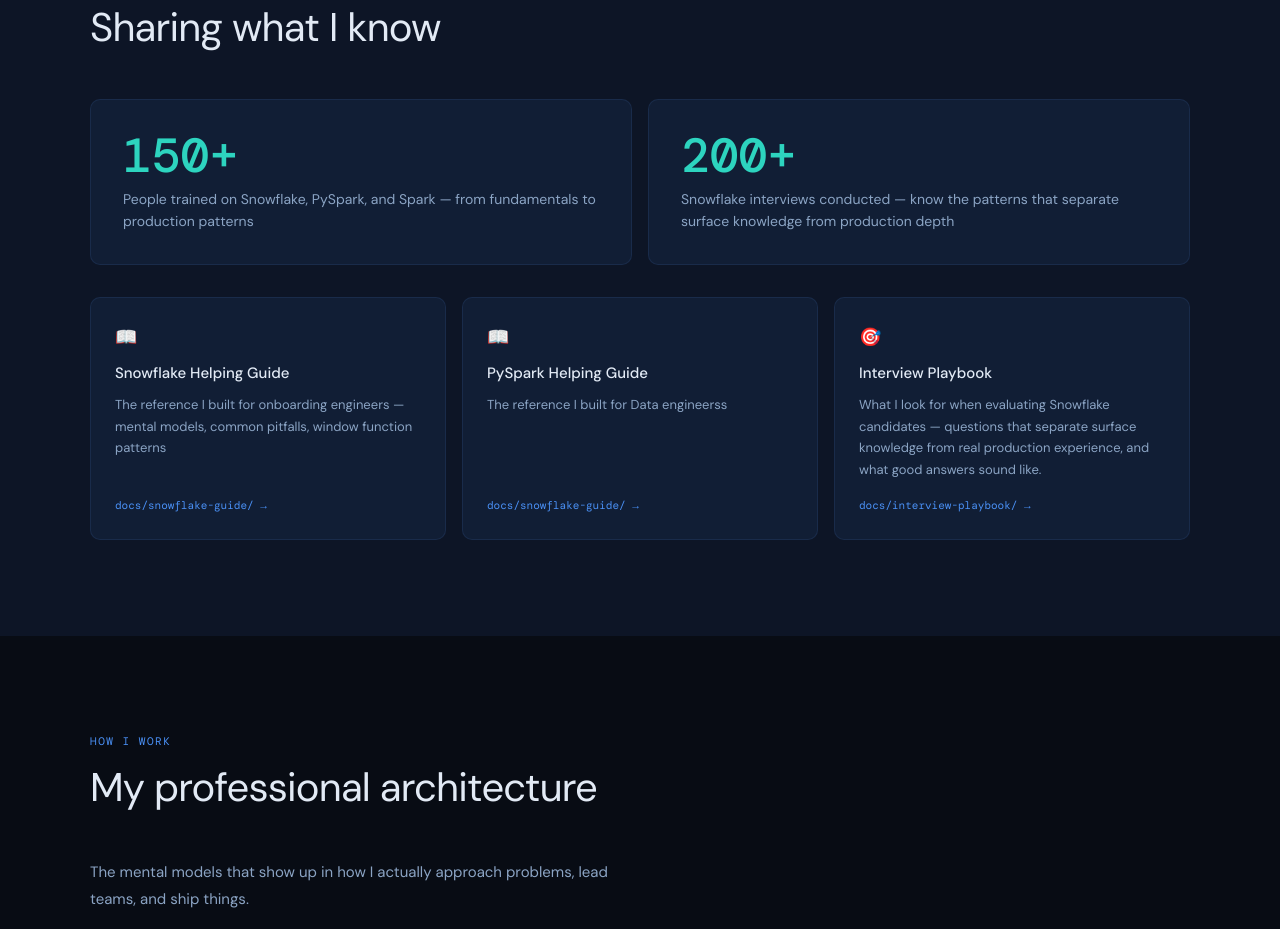
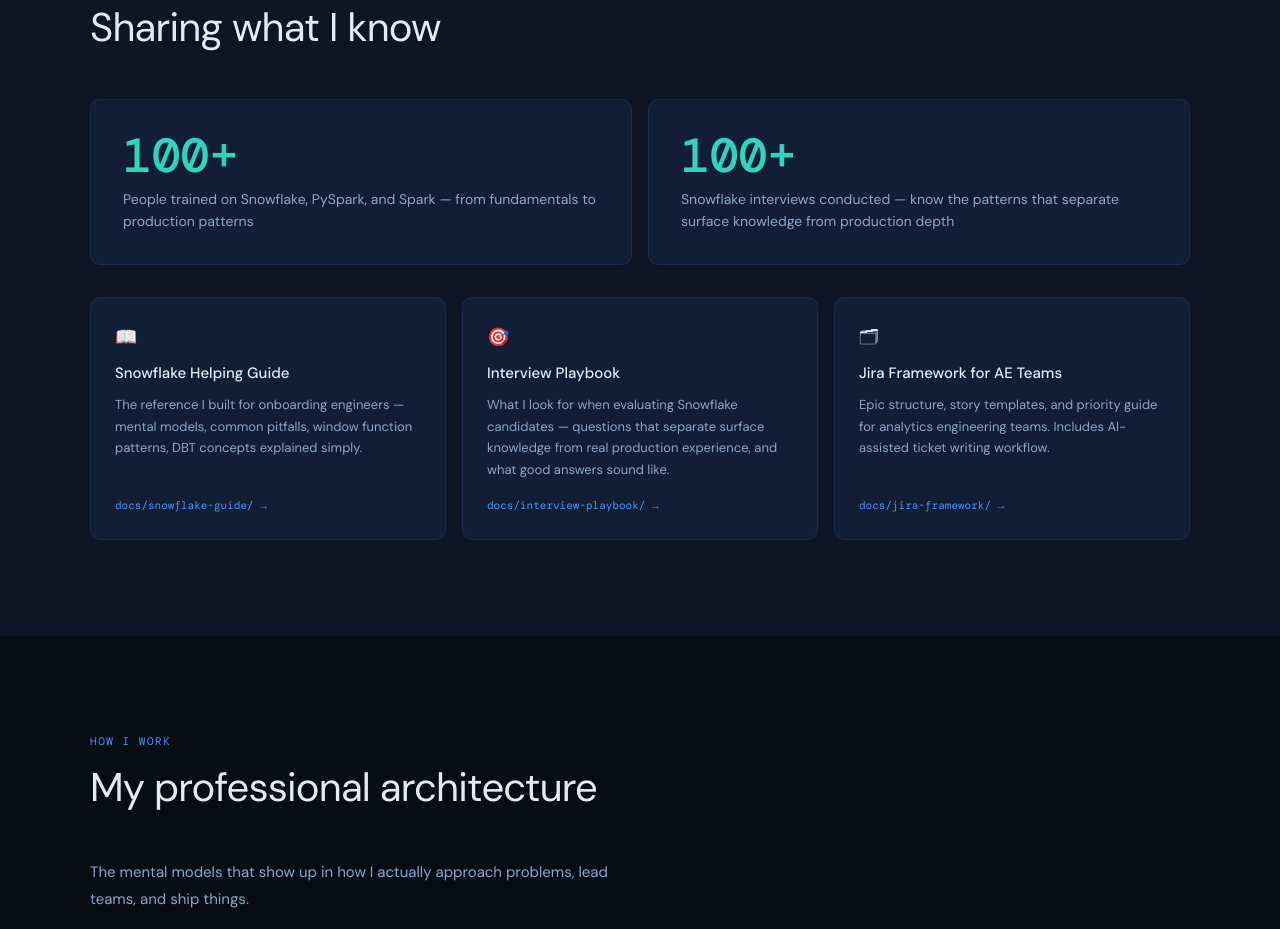
Before and after one commit to sreejanyagonti-leadanalyticsengineer/sreejanyag-portfolio, a plain HTML site: page index.html in a window 1280 px wide. Shown: the part 7780-8709 px from the top of the page. Drawn offline with nearby package versions, Linux system fonts and the light colour scheme; animation ran at ten frames a second.

Commit message:
Update teaching and resource sections in index.html

```diff
--- a/index.html
+++ b/index.html
@@ -529,16 +529,17 @@
     <p class="s-eyebrow">Teaching &amp; Community</p>
     <h2 class="s-title reveal">Sharing what I know</h2>
     <div class="teach-row reveal">
-      <div class="teach-card"><div class="teach-num">150+</div><div class="teach-desc">People trained on Snowflake, PySpark, and Spark — from fundamentals to production patterns</div></div>
-      <div class="teach-card"><div class="teach-num">200+</div><div class="teach-desc">Snowflake interviews conducted — know the patterns that separate surface knowledge from production depth</div></div>
+      <div class="teach-card"><div class="teach-num">100+</div><div class="teach-desc">People trained on Snowflake, PySpark, and Spark — from fundamentals to production patterns</div></div>
+      <div class="teach-card"><div class="teach-num">100+</div><div class="teach-desc">Snowflake interviews conducted — know the patterns that separate surface knowledge from production depth</div></div>
     </div>
     <div class="resource-grid reveal">
-      <div class="resource-card"><span class="resource-icon">📖</span><h3>Snowflake Helping Guide</h3><p>The reference I built for onboarding engineers — mental models, common pitfalls, window function patterns</p><span class="resource-link">docs/snowflake-guide/ →</span></div>
-      <div class="resource-card"><span class="resource-icon">📖</span><h3>PySpark Helping Guide</h3><p>The reference I built for Data engineerss</p><span class="resource-link">docs/snowflake-guide/ →</span></div>
+      <div class="resource-card"><span class="resource-icon">📖</span><h3>Snowflake Helping Guide</h3><p>The reference I built for onboarding engineers — mental models, common pitfalls, window function patterns, DBT concepts explained simply.</p><span class="resource-link">docs/snowflake-guide/ →</span></div>
       <div class="resource-card"><span class="resource-icon">🎯</span><h3>Interview Playbook</h3><p>What I look for when evaluating Snowflake candidates — questions that separate surface knowledge from real production experience, and what good answers sound like.</p><span class="resource-link">docs/interview-playbook/ →</span></div>
+      <div class="resource-card"><span class="resource-icon">🗂</span><h3>Jira Framework for AE Teams</h3><p>Epic structure, story templates, and priority guide for analytics engineering teams. Includes AI-assisted ticket writing workflow.</p><span class="resource-link">docs/jira-framework/ →</span></div>
     </div>
   </div>
 </section>
+
 
 <!-- PHILOSOPHY -->
 <section class="section" id="philosophy">
```
